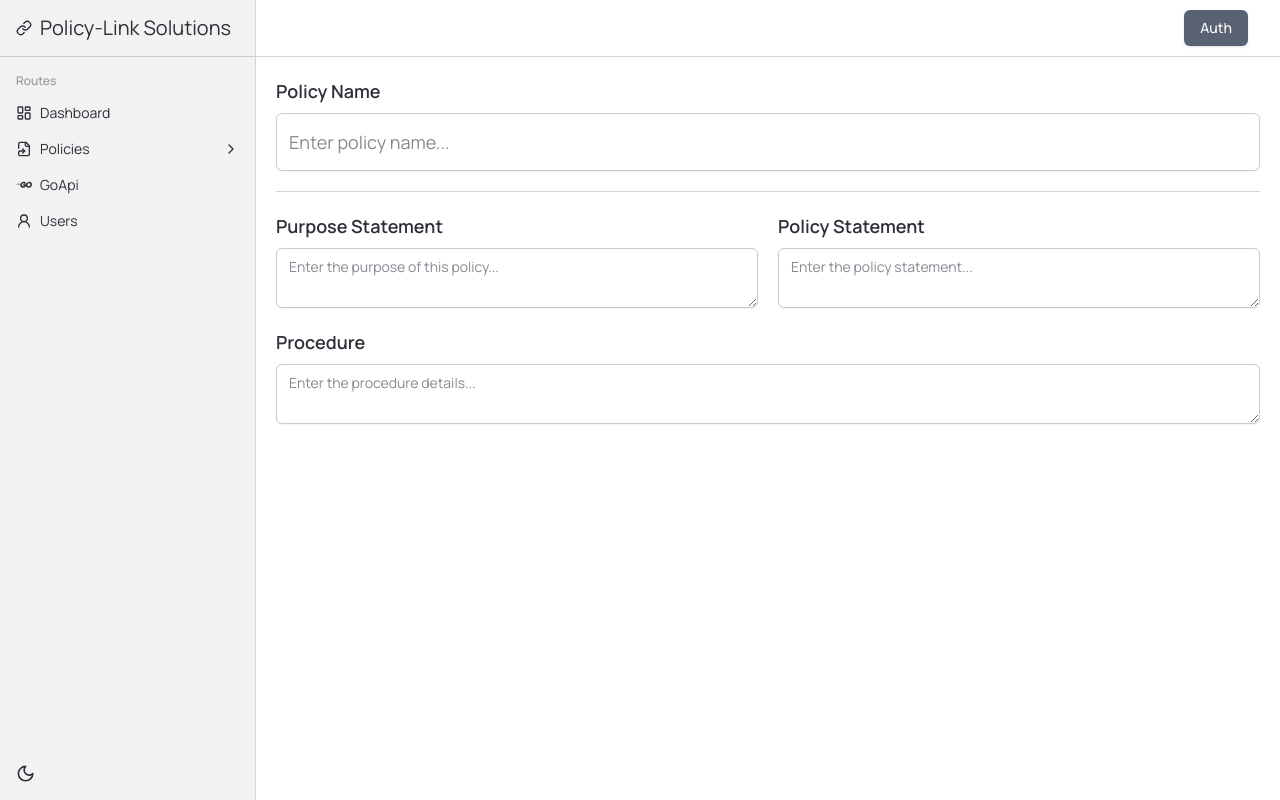
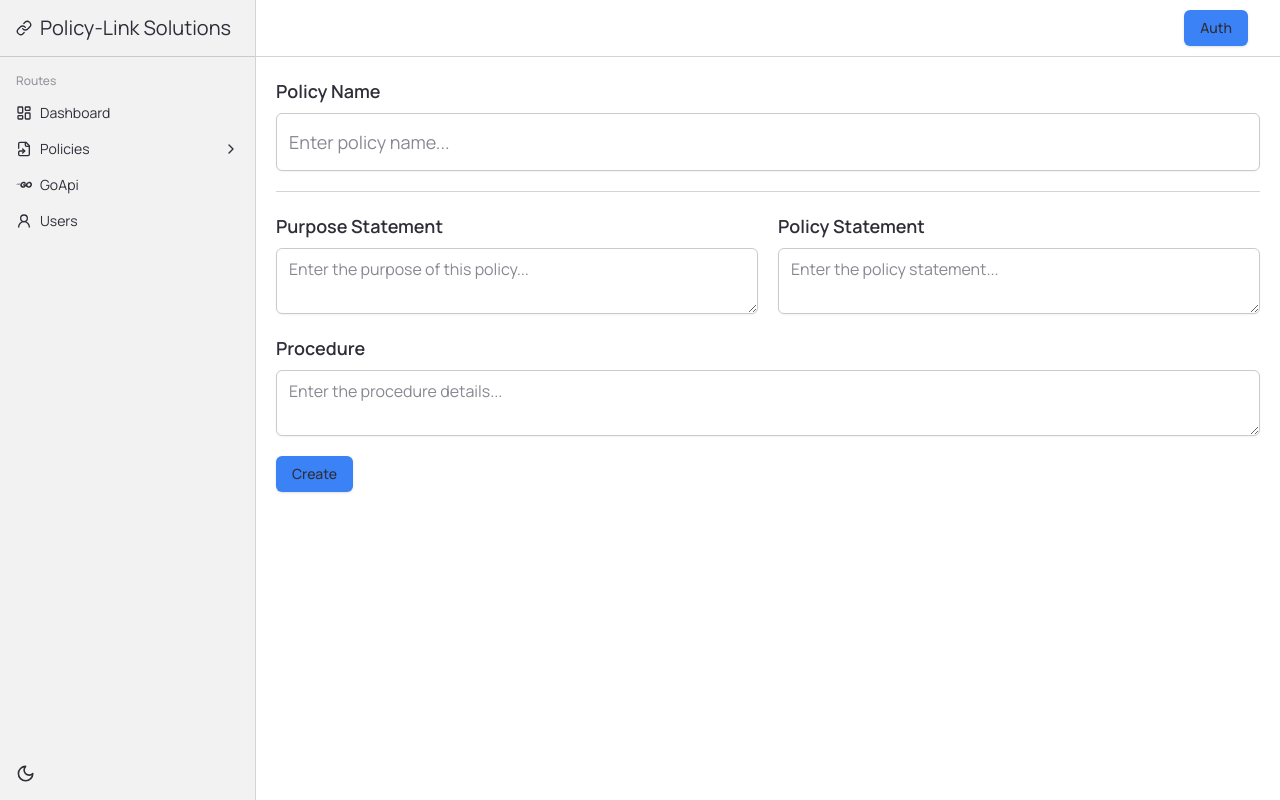
Before and after one commit to campbell-frost/policy-link, a Next.js app in the folder web/: page /dashboard/createPolicy in a window 1280 px wide. Built offline with nearby package versions, Linux system fonts and the light colour scheme; what tailwindcss-react-aria-components would draw is missing.

Commit message:
createPolicy

```diff
--- a/web/src/app/dashboard/(policies)/createPolicy/page.tsx
+++ b/web/src/app/dashboard/(policies)/createPolicy/page.tsx
@@ -1,16 +1,64 @@
+"use client";
+
+import { Button } from "@/components/ui/button";
 import { Input } from "@/components/ui/input";
 import { Label } from "@/components/ui/label";
 import { Separator } from "@/components/ui/separator";
 import { Textarea } from "@/components/ui/textarea";
+import { useApiService } from "@/lib/apiService";
+import { UUID } from "crypto";
+import { useState } from "react";
+
+type PolicyForm = {
+  policyName: string;
+  purposeStatement: string;
+  policyStatement: string;
+  procedure: string;
+}
+
+type CreatePolicyRequest = PolicyForm & {
+  userId: string;
+  id: string;
+};
 
 export default function Page() {
   const USER_ID_UNTIL_AUTH_WORKS = "812c7d3e-c9fc-4d56-a931-ce06c8128ab6";
+  const [formData, setFormData] = useState<PolicyForm>({
+    policyName: "",
+    purposeStatement: "",
+    policyStatement: "",
+    procedure: ""
+  });
+
+  const [createPolicyResponse, createPolicyFn] = useApiService();
+
+  const handleChange = (e: React.ChangeEvent<HTMLInputElement | HTMLTextAreaElement>) => {
+    const { name, value } = e.target;
+    setFormData(prev => ({ ...prev, [name]: value }));
+  };
+
+  const createPolicy = async () => {
+    createPolicyFn<CreatePolicyRequest>({
+      endpoint: "createPolicy",
+      body: {
+        ...formData,
+        userId: USER_ID_UNTIL_AUTH_WORKS,
+        id: crypto.randomUUID()
+      }
+    });
+  };
 
   return (
     <div className="flex flex-col items-start w-full">
       <div className="flex flex-col gap-2 w-full">
         <Label className="text-lg font-semibold">Policy Name</Label>
-        <Input className="py-7 text-lg" placeholder="Enter policy name..." />
+        <Input
+          name="policyName"
+          className="py-7 text-lg"
+          placeholder="Enter policy name..."
+          value={formData.policyName}
+          onChange={handleChange}
+        />
       </div>
       <Separator className="my-5" />
       <div className="w-full flex flex-col gap-5">
@@ -18,24 +66,36 @@ export default function Page() {
           <div className="flex flex-col gap-2">
             <Label className="text-lg font-semibold">Purpose Statement</Label>
             <Textarea
+              name="purposeStatement"
               placeholder="Enter the purpose of this policy..."
+              value={formData.purposeStatement}
+              onChange={handleChange}
             />
           </div>
           <div className="flex flex-col gap-2">
             <Label className="text-lg font-semibold">Policy Statement</Label>
             <Textarea
-
+              name="policyStatement"
               placeholder="Enter the policy statement..."
+              value={formData.policyStatement}
+              onChange={handleChange}
             />
           </div>
         </div>
         <div className="grid grid-cols-1 gap-2">
           <Label className="text-lg font-semibold">Procedure</Label>
           <Textarea
+            name="procedure"
             placeholder="Enter the procedure details..."
+            value={formData.procedure}
+            onChange={handleChange}
           />
         </div>
       </div>
+      <Button variant={"default"} className="mt-5" onClick={createPolicy}>Create</Button>
+      {createPolicyResponse.error && <p>{createPolicyResponse.error}</p>}
+      {createPolicyResponse.data! && <p>{JSON.stringify(createPolicyResponse?.data)}</p>}
+      {createPolicyResponse.pending && <p>Loading...</p>}
     </div>
   );
 }
--- a/web/src/components/ui/button.tsx
+++ b/web/src/components/ui/button.tsx
@@ -10,7 +10,7 @@ const buttonVariants = cva(
     variants: {
       variant: {
         default:
-          "bg-primary text-primary-foreground shadow hover:bg-primary/90",
+          "bg-blue-500 text-foreground shadow hover:bg-blue-600",
         destructive:
           "bg-destructive text-destructive-foreground shadow-sm hover:bg-destructive/90",
         outline:
--- a/web/src/components/ui/textarea.tsx
+++ b/web/src/components/ui/textarea.tsx
@@ -9,7 +9,7 @@ const Textarea = React.forwardRef<
   return (
     <textarea
       className={cn(
-        "flex min-h-[60px] w-full rounded-md border border-input bg-transparent px-3 py-2 text-base shadow-sm placeholder:text-muted-foreground focus-visible:outline-none focus-visible:ring-1 focus-visible:ring-ring disabled:cursor-not-allowed disabled:opacity-50 md:text-sm",
+        "flex min-h-[60px] w-full rounded-md border border-input bg-transparent px-3 py-2 shadow-sm placeholder:text-muted-foreground focus-visible:outline-none focus-visible:ring-1 focus-visible:ring-ring disabled:cursor-not-allowed disabled:opacity-50 text-md",
         className
       )}
       ref={ref}
```
